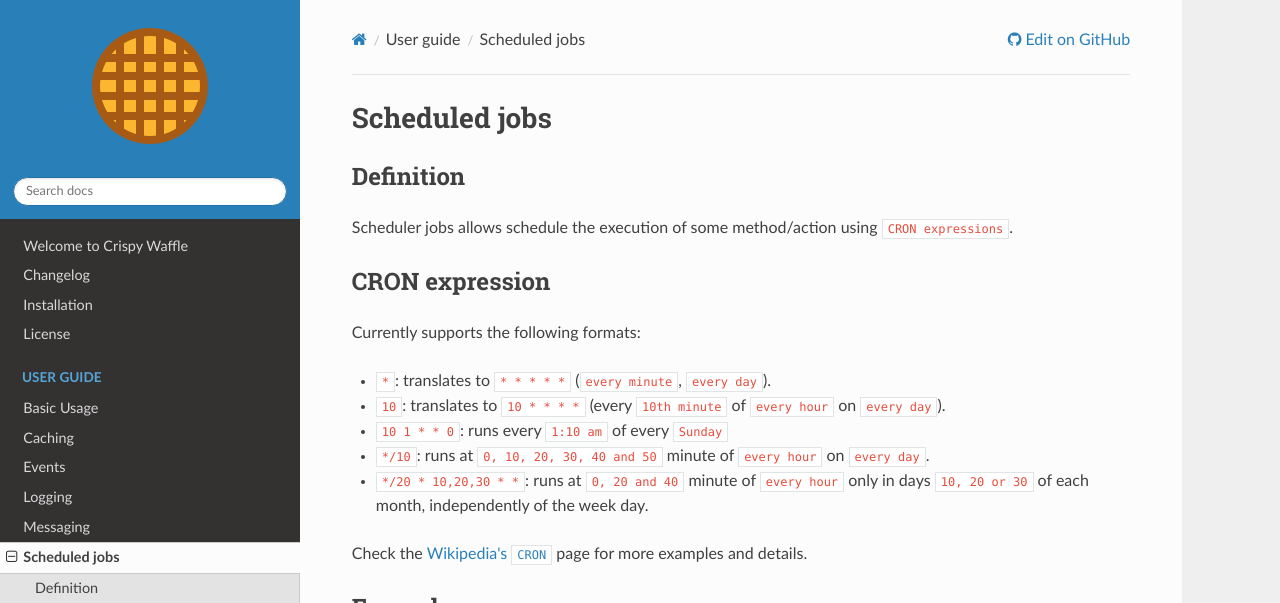
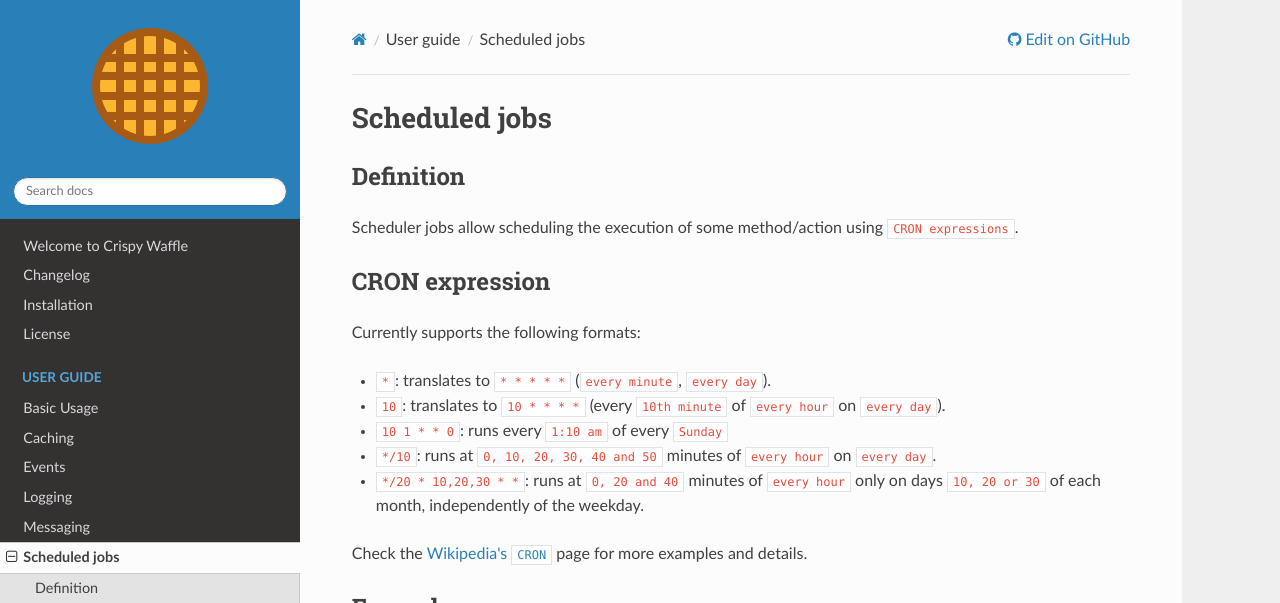
Before and after one commit to guibranco/CrispyWaffle, an MkDocs documentation site: the page built from docs/user-guide/scheduled-jobs.md, in a window 1280 px wide and 1273 px high. Shown: the top 603 px of the window. Built offline with MkDocs 1.6.1, drawn with Linux system fonts in a browser that asks for light colours; nearby versions of some CDN libraries.

Commit message:
Update scheduled-jobs.md

```diff
--- a/docs/user-guide/scheduled-jobs.md
+++ b/docs/user-guide/scheduled-jobs.md
@@ -2,7 +2,7 @@
 
 ## Definition
 
-Scheduler jobs allows schedule the execution of some method/action using `CRON expressions`.
+Scheduler jobs allow scheduling the execution of some method/action using `CRON expressions`.
 
 ## CRON expression
 
@@ -11,8 +11,8 @@ Currently supports the following formats:
 - `*`: translates to `* * * * *` (`every minute`, `every day`).
 - `10`: translates to `10 * * * *` (every `10th minute` of `every hour` on `every day`).
 - `10 1 * * 0`: runs every `1:10 am` of every `Sunday`
-- `*/10`: runs at `0, 10, 20, 30, 40 and 50` minute of `every hour` on `every day`.
-- `*/20 * 10,20,30 * *`: runs at `0, 20 and 40` minute of `every hour` only in days `10, 20 or 30` of each month, independently of the week day.
+- `*/10`: runs at `0, 10, 20, 30, 40 and 50` minutes of `every hour` on `every day`.
+- `*/20 * 10,20,30 * *`: runs at `0, 20 and 40` minutes of `every hour` only on days `10, 20 or 30` of each month, independently of the weekday.
 
 
 Check the [Wikipedia's `CRON`](https://en.wikipedia.org/wiki/Cron) page for more examples and details.
```
